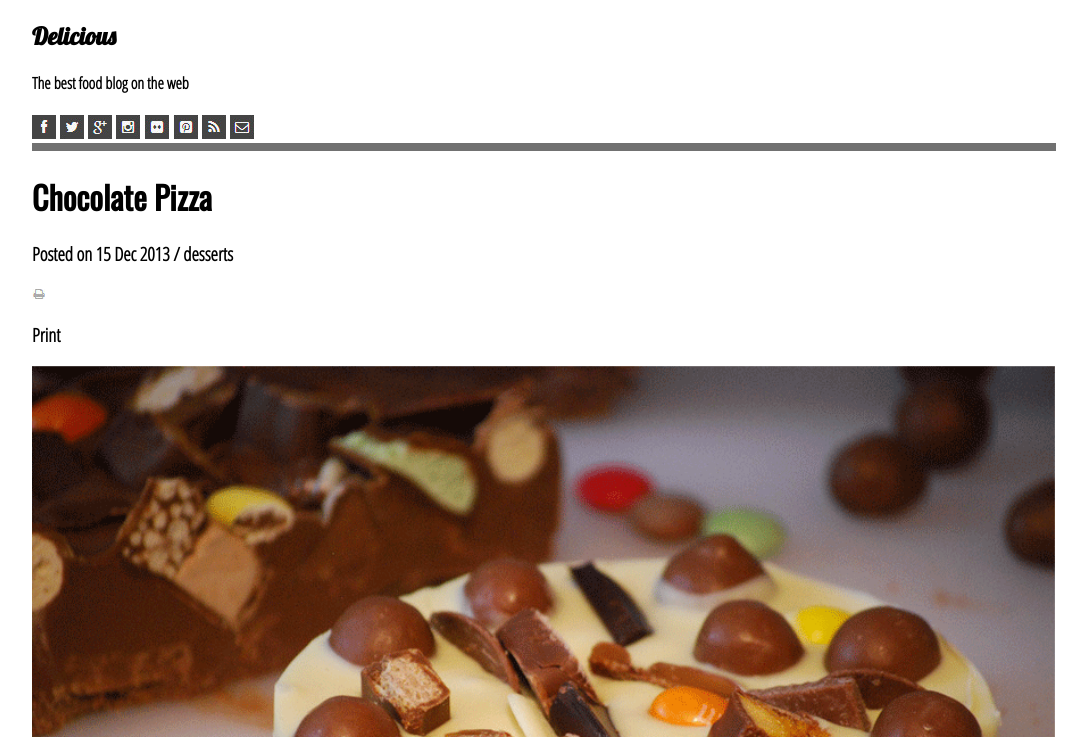
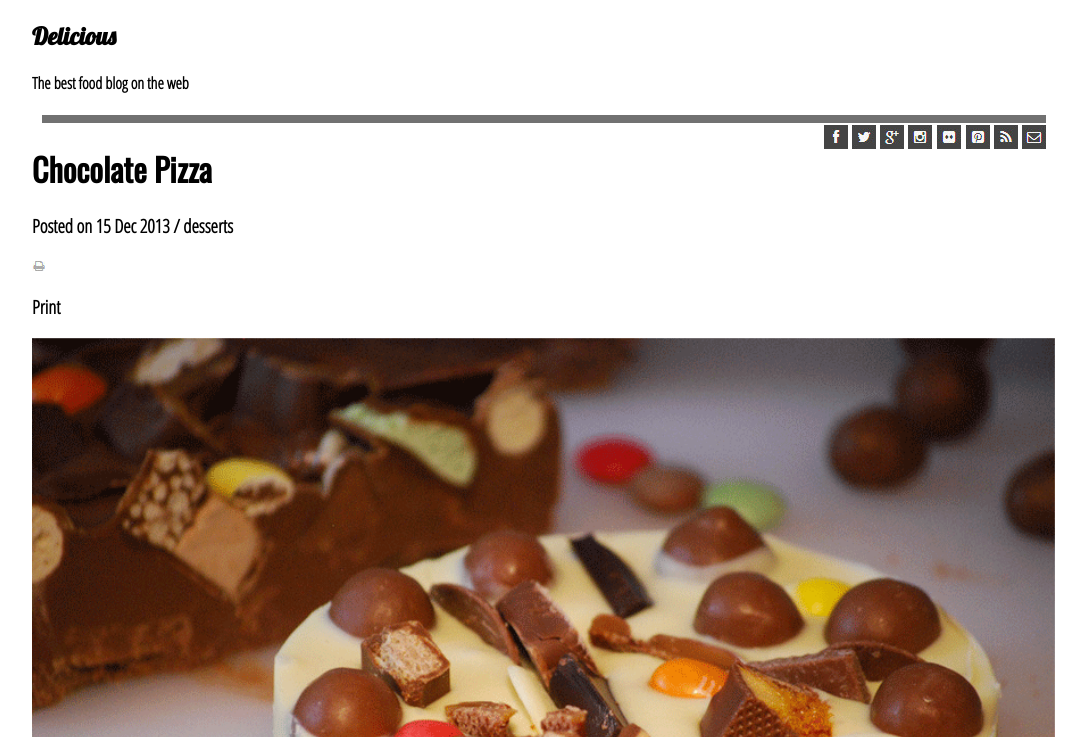
Before and after one commit to tinytort/chocolate-pizza, a plain HTML site: page index.html in a window 1280 px wide. Shown: the part 63-800 px from the top of the page, without its empty margins (96-1183 px from the left). Drawn offline with nearby package versions, Linux system fonts and the light colour scheme.

Commit message:
aligned links

```diff
--- a/index.html
+++ b/index.html
@@ -11,24 +11,41 @@
 
 <body>
     <div id="bodyDiv">
-        <div>
+        <div id="nav">
             <img src="./images/logo.png">
             <h2 id="logoFont">Delicious </h2>
             <h4>The best food blog on the web </h4>
-            <div>
+        </div>
+        <div id="icons">
             <img src="./images/fb-icon.png">
+
+
             <img src="./images/twit-icon.png">
+
+
             <img src="./images/gp-icon.png">
+
+
             <img src="./images/insta-icon.png">
+
+
             <img src="./images/flic-icon.png">
+
+
             <img src="./images/pint-icon.png">
+
+
             <img src="./images/rss-icon.png">
+
+
             <img src="./images/mail-icon.png">
+
+            </figcaption>
         </div>
         <div class="lineSeparator">
 
         </div>
-            <div>
+        <div id="upTop">
             <h1> Chocolate Pizza</h1>
         </div>
         <div>
@@ -38,23 +55,23 @@
         </div>
         <img id="chocoPizza" src="./images/choco-pizza.png">
         <p>Lorem ipsum dolor sit amet, mauris et lacus tempor massa iaculis nec, dui ut non et diam blandit, enim adipiscing
-                praesent porttitor ut mattis mollitia. Integer vel, enim posuere interdum mauris imperdiet, ac egestas a
-                dolor nisl a, penatibus libero quis massa in nulla, ac aliquet dapibus integer gravida. Sed at dapibus vel
-                tristique posuere, non ligula semper eu vitae iaculis mi. Urna malesuada sit, ut wisi. Donec elit odio lobortis,
-                mi quam, dignissim risus morbi sit malesuada. Tempor etiam wisi praesent vestibulum, est ultrices, luctus
-                dapibus sed cras mollis ornare parturient, aenean elementum integer, gravida non</p>
+            praesent porttitor ut mattis mollitia. Integer vel, enim posuere interdum mauris imperdiet, ac egestas a dolor
+            nisl a, penatibus libero quis massa in nulla, ac aliquet dapibus integer gravida. Sed at dapibus vel tristique
+            posuere, non ligula semper eu vitae iaculis mi. Urna malesuada sit, ut wisi. Donec elit odio lobortis, mi quam,
+            dignissim risus morbi sit malesuada. Tempor etiam wisi praesent vestibulum, est ultrices, luctus dapibus sed
+            cras mollis ornare parturient, aenean elementum integer, gravida non</p>
         <p>Lorem ipsum dolor sit amet, mauris et lacus tempor massa iaculis nec, dui ut non et diam blandit, enim adipiscing
-                praesent porttitor ut mattis mollitia. Integer vel, enim posuere interdum mauris imperdiet, ac egestas a
-                dolor nisl a, penatibus libero quis massa in nulla, ac aliquet dapibus integer gravida. Sed at dapibus vel
-                tristique posuere, non ligula semper eu vitae iaculis mi. Urna malesuada sit, ut wisi. Donec elit odio lobortis,
-                mi quam, dignissim risus morbi sit malesuada. Tempor etiam wisi praesent vestibulum, est ultrices, luctus
-                dapibus sed cras mollis ornare parturient, aenean elementum integer, gravida non</p>
+            praesent porttitor ut mattis mollitia. Integer vel, enim posuere interdum mauris imperdiet, ac egestas a dolor
+            nisl a, penatibus libero quis massa in nulla, ac aliquet dapibus integer gravida. Sed at dapibus vel tristique
+            posuere, non ligula semper eu vitae iaculis mi. Urna malesuada sit, ut wisi. Donec elit odio lobortis, mi quam,
+            dignissim risus morbi sit malesuada. Tempor etiam wisi praesent vestibulum, est ultrices, luctus dapibus sed
+            cras mollis ornare parturient, aenean elementum integer, gravida non</p>
         <p>Lorem ipsum dolor sit amet, mauris et lacus tempor massa iaculis nec, dui ut non et diam blandit, enim adipiscing
-                praesent porttitor ut mattis mollitia. Integer vel, enim posuere interdum mauris imperdiet, ac egestas a
-                dolor nisl a, penatibus libero quis massa in nulla, ac aliquet dapibus integer gravida. Sed at dapibus vel
-                tristique posuere, non ligula semper eu vitae iaculis mi. Urna malesuada sit, ut wisi. Donec elit odio lobortis,
-                mi quam, dignissim risus morbi sit malesuada. Tempor etiam wisi praesent vestibulum, est ultrices, luctus
-                dapibus sed cras mollis ornare parturient, aenean elementum integer, gravida non</p>
+            praesent porttitor ut mattis mollitia. Integer vel, enim posuere interdum mauris imperdiet, ac egestas a dolor
+            nisl a, penatibus libero quis massa in nulla, ac aliquet dapibus integer gravida. Sed at dapibus vel tristique
+            posuere, non ligula semper eu vitae iaculis mi. Urna malesuada sit, ut wisi. Donec elit odio lobortis, mi quam,
+            dignissim risus morbi sit malesuada. Tempor etiam wisi praesent vestibulum, est ultrices, luctus dapibus sed
+            cras mollis ornare parturient, aenean elementum integer, gravida non</p>
         <div id="listBox">
             <ul>
                 <li>milk</li>
@@ -76,6 +93,7 @@
         <div class="lineSeparator">
         </div>
     </div>
+    <div id="bottomPage">
     <div>
         <img src="./images/van-pic.png">
     </div>
@@ -86,6 +104,7 @@
         <input type="submit" name="share" value="SHARE RECIPE" />
     </form>
     <img src="./images/small-logo.png">
+    </div>
     <footer>
         <p>Delicious &copy; 2013 . All Rights Reserved.</p>
         <p> Proudly published with Ghost.</p>
--- a/style.css
+++ b/style.css
@@ -1,12 +1,22 @@
 #bodyDiv {
 
     margin: 15px 120px 50px 120px;
+    }
+
+#nav {
+    display: inline;
 }
 
-div {
-    /*display: flex;
-    flex-direction: column;*/
+#upTop {
+    display: inline;
+    text-align: left;
+}
 
+#icons {
+    display: inline;
+    float: right;
+    clear: both;
+    margin: 10px;
 }
 
 h2 {
@@ -48,5 +58,9 @@ li {
 .lineSeparator {
     height: 8px;
     background: #717171;
-    /*border-bottom: 1px solid #313030;*/
+    margin: 10px;
 }
+
+#bottomPage {
+    display: inline;
+}
```
Lines whose indentation alone changed are shown as unchanged.
